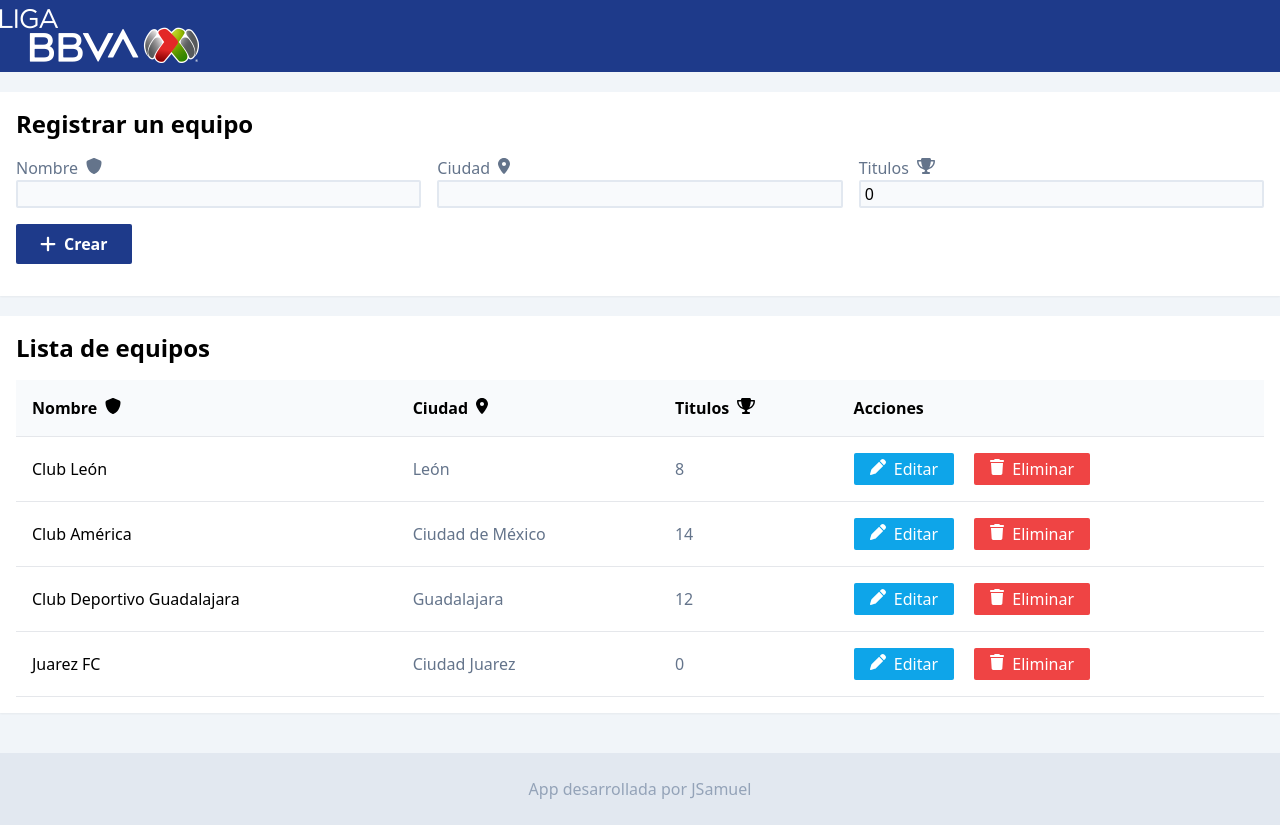
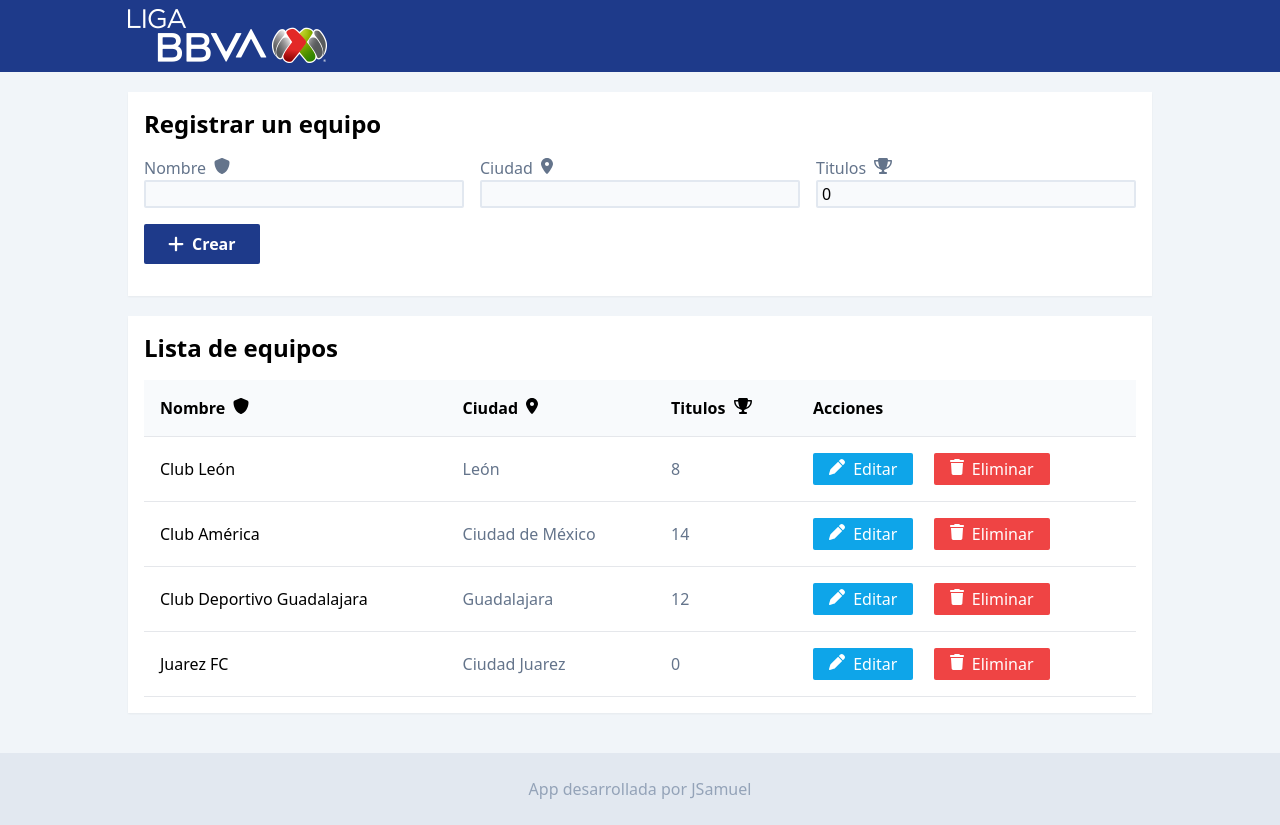
Before and after one commit to JSamuelAP/crud-ligamx, a website built with Vite: page index.html in a window 1280 px wide. Built offline with nearby package versions, Linux system fonts and the light colour scheme; data requests are answered from the project's data file.

Commit message:
fix: Agregar mas padding a los contenedores
- El logo del header y el contenido principal ya no estan muy pegados a
los laterales en pantallas anchas.

```diff
--- a/index.html
+++ b/index.html
@@ -10,12 +10,12 @@
 	<body class="h-screen bg-slate-100">
 		<div id="app">
 			<header class="bg-blue-900">
-				<div class="container mx-auto px-2 sm:px-0">
+				<div class="container mx-auto px-2 sm:px-4 md:px-6 lg:px-8 xl:px-32">
 					<img src="src/images/ligamx-logo.png" alt="Logo Liga BBVA" />
 				</div>
 			</header>
 			<main>
-				<div class="container mx-auto px-2 sm:px-0">
+				<div class="container mx-auto px-2 sm:px-4 md:px-6 lg:px-8 xl:px-32">
 					<section id="form" class="bg-white p-4 mt-5 shadow-sm">
 						<h2 class="text-2xl font-semibold mb-4" id="form-heading">
 							Registrar un equipo
```
